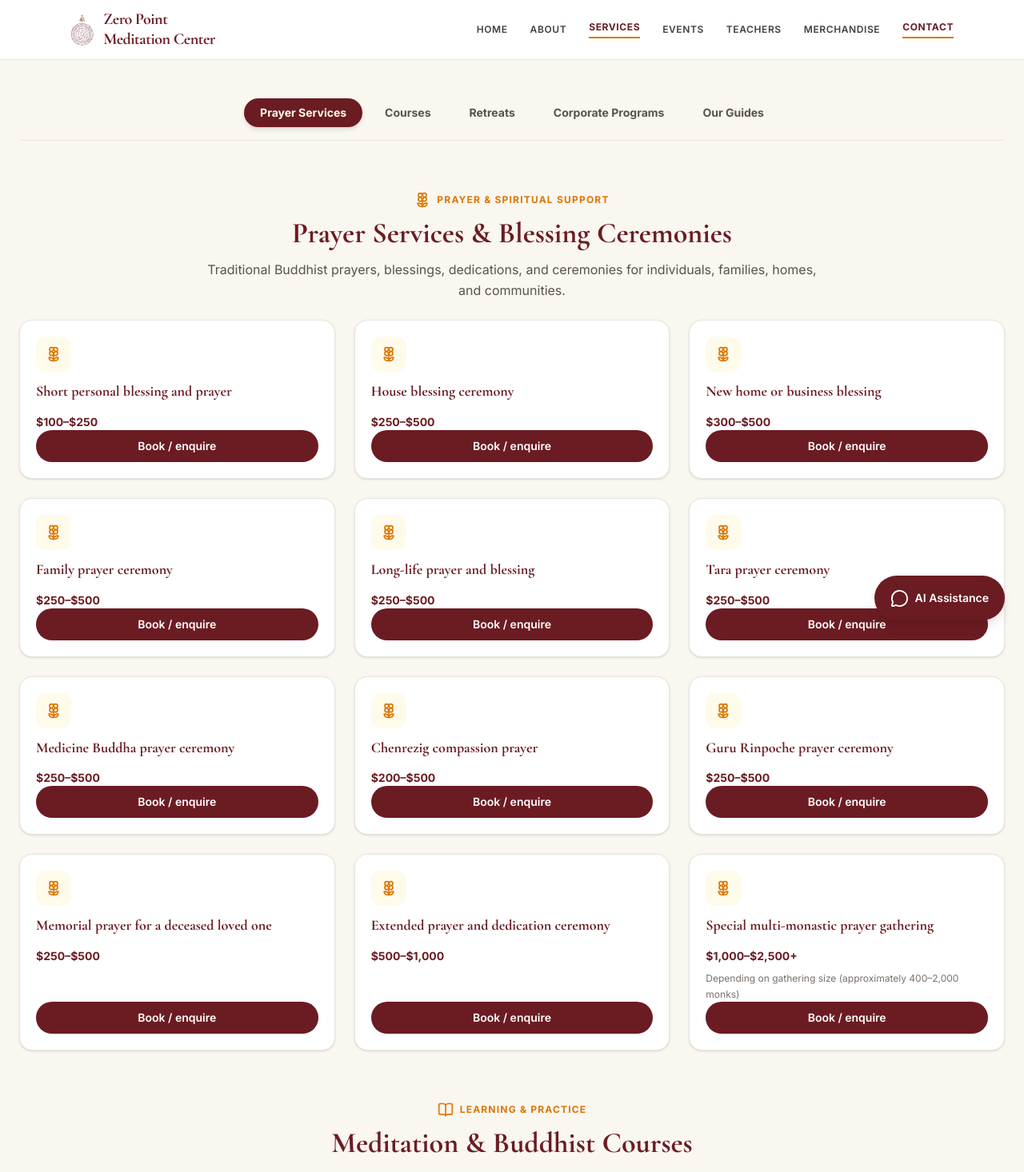
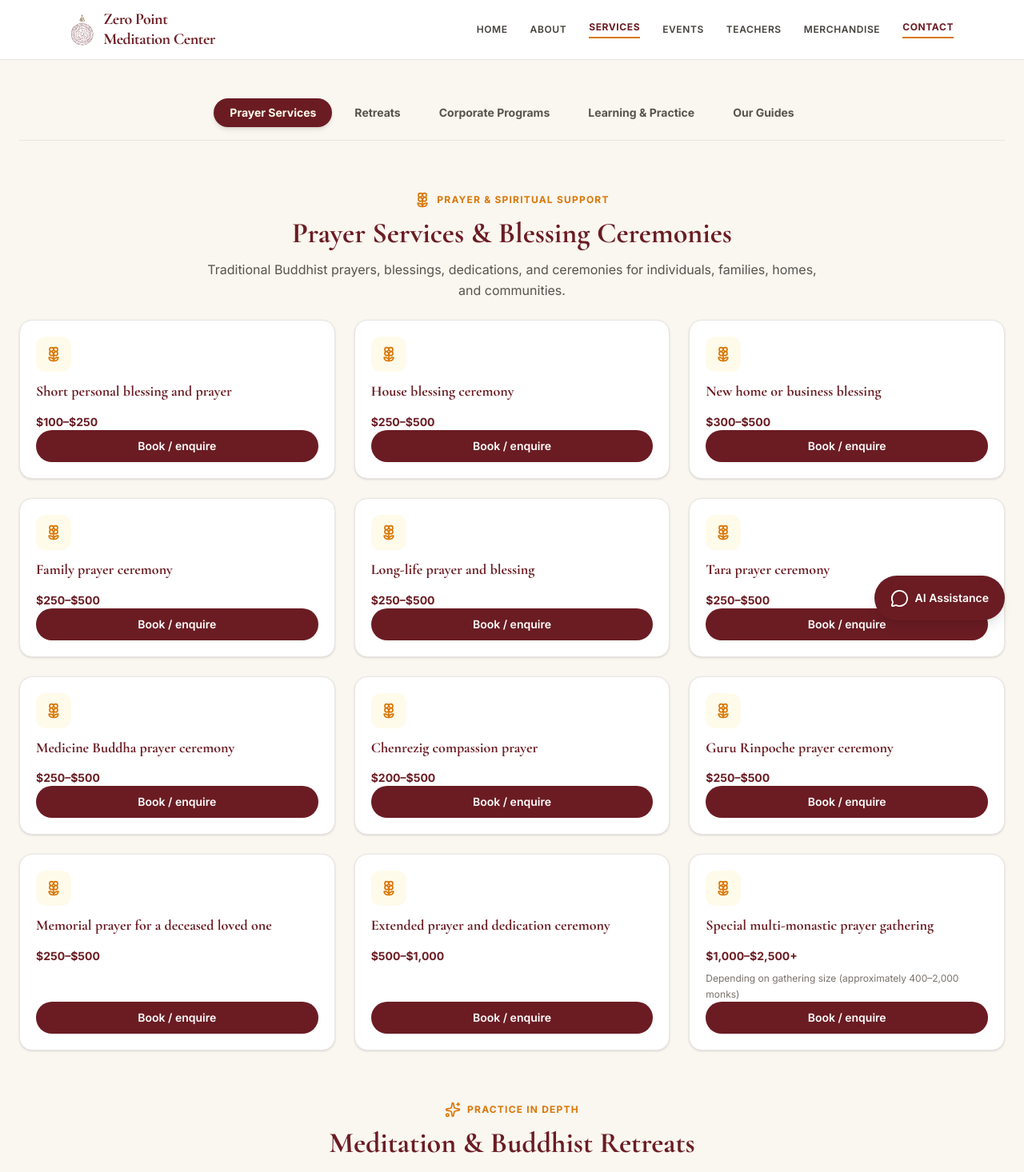
Before and after one commit to sherpaten/Zero-Point-Meditation-Center, a React (Vite) app in the folder zero-point-meditation/: page /services in a window 1280 px wide. Shown: the top 1466 px of the page at 80% size. Built offline with nearby package versions, Linux system fonts and the light colour scheme.

Commit message:
Move Learning and Practice below corporate programs (#17)

```diff
--- a/zero-point-meditation/src/pages/Services.jsx
+++ b/zero-point-meditation/src/pages/Services.jsx
@@ -131,9 +131,9 @@ export default function Services() {
         <div className="flex justify-center gap-2 flex-wrap">
           {[
             { label: 'Prayer Services', id: 'prayer-services' },
-            { label: 'Courses', id: 'courses' },
             { label: 'Retreats', id: 'retreats' },
             { label: 'Corporate Programs', id: 'corporate-programs' },
+            { label: 'Learning & Practice', id: 'courses' },
             { label: 'Our Guides', id: 'our-guides' },
           ].map((tab) => (
             <button key={tab.id} type="button"
@@ -163,16 +163,6 @@ export default function Services() {
       />
 
       <ServiceSection
-        id="courses"
-        eyebrow="Learning & practice"
-        title="Meditation & Buddhist Courses"
-        description="Learn meditation, Buddhist teachings, philosophy, and traditional perspectives through guided sessions and multi-session courses."
-        icon={<BookOpen size={20} />}
-        items={courses}
-        category={bookCourse}
-      />
-
-      <ServiceSection
         id="retreats"
         eyebrow="Practice in depth"
         title="Meditation & Buddhist Retreats"
@@ -191,6 +181,17 @@ export default function Services() {
         items={workplaceServices}
         category={bookWorkplace}
       />
+
+      <ServiceSection
+        id="courses"
+        eyebrow="Learning & practice"
+        title="Meditation & Buddhist Courses"
+        description="Learn meditation, Buddhist teachings, philosophy, and traditional perspectives through guided sessions and multi-session courses."
+        icon={<BookOpen size={20} />}
+        items={courses}
+        category={bookCourse}
+      />
+
 
       <section id="our-guides" className="scroll-mt-32 space-y-6">
         <div className="text-center max-w-2xl mx-auto space-y-3">
```
